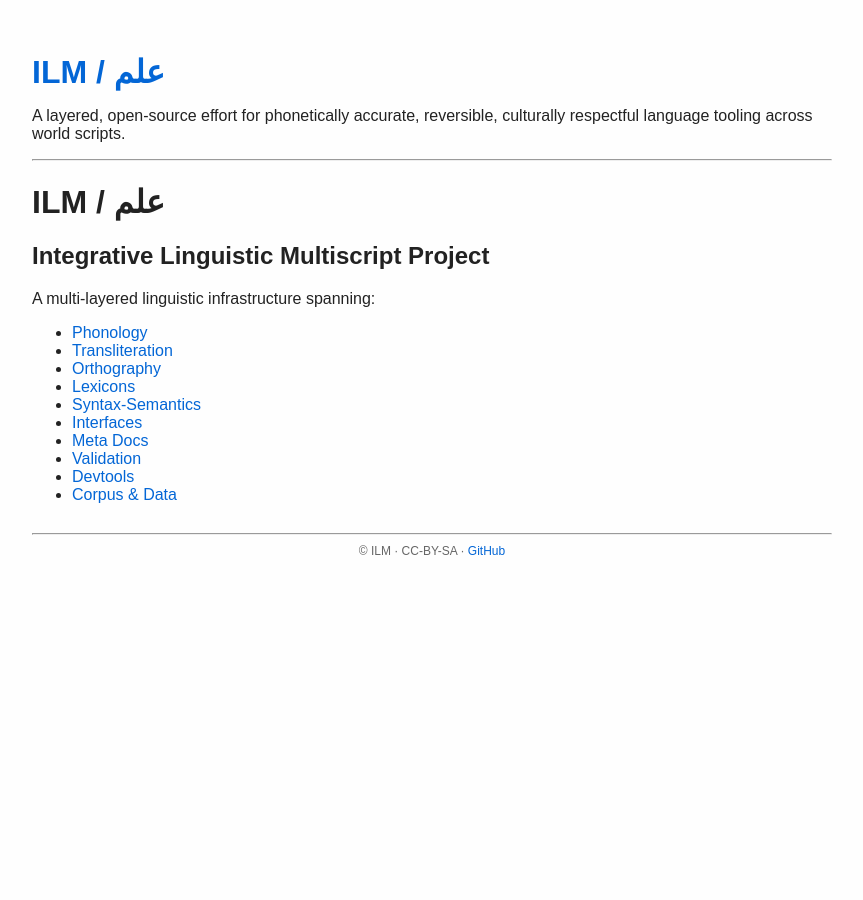
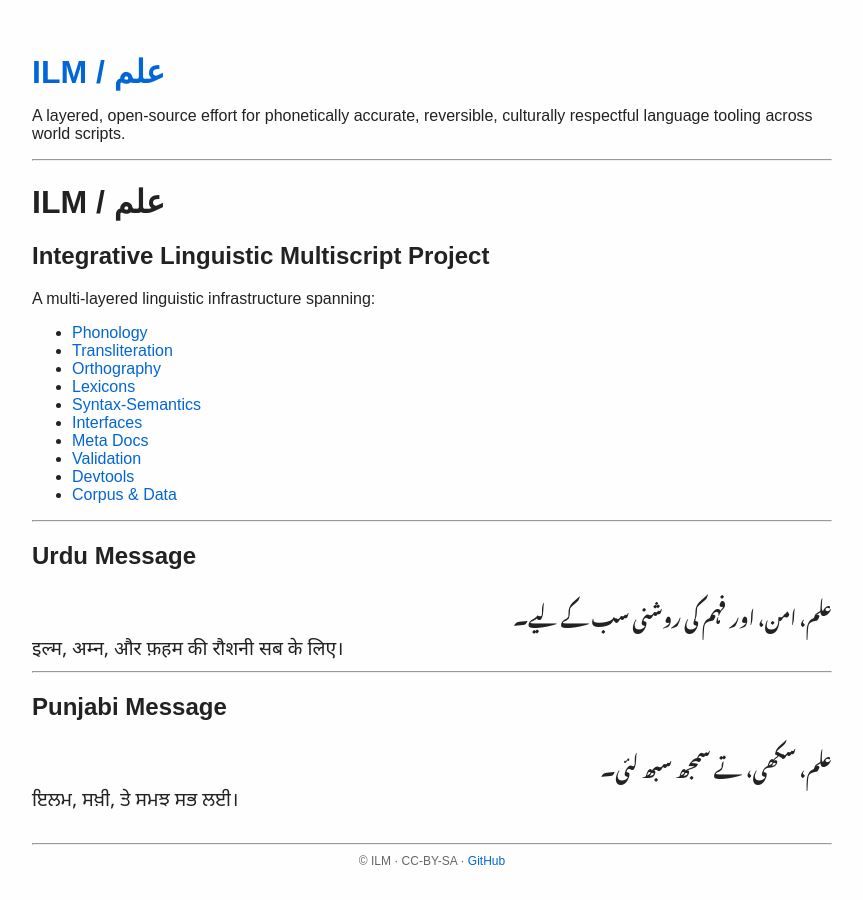
Before and after one commit to project-ilm/ilm-site, a Jekyll site: the page built from index.md, in a window 1280 px wide. Shown: the whole page, without its empty margins (208-1071 px from the left). Built offline with Jekyll 4.4.1, drawn with Linux system fonts in a browser that asks for light colours; some web fonts are replaced.

Commit message:
Fix font rendering; add Urdu and Punjabi msgs

```diff
--- a/_layouts/default.html
+++ b/_layouts/default.html
@@ -4,6 +4,7 @@
   <meta charset="UTF-8">
   <title>{{ page.title }} | ILM</title>
   <link rel="stylesheet" href="/assets/css/style.css">
+  <link href="https://fonts.googleapis.com/css2?family=Noto+Nastaliq+Urdu</head>family=Noto+Sans+Devanagari</head>family=Noto+Sans+Gurmukhi</head>display=swap" rel="stylesheet">
 </head>
 <body>
   <header>
--- a/assets/css/style.css
+++ b/assets/css/style.css
@@ -1,5 +1,38 @@
-body { font-family: sans-serif; max-width: 800px; margin: auto; padding: 2em; background: #fefefe; color: #222; }
+body {
+  font-family: sans-serif;
+  max-width: 800px;
+  margin: auto;
+  padding: 2em;
+  background: #fefefe;
+  color: #222;
+}
 a { color: #0366d6; text-decoration: none; }
 a:hover { text-decoration: underline; }
 header h1 { margin-bottom: 0.1em; }
 footer { margin-top: 2em; text-align: center; font-size: 0.9em; color: #666; }
+
+[lang="ur"] {
+  font-family: "Noto Nastaliq Urdu", "Noto Naskh Arabic", serif;
+  direction: rtl;
+  text-align: right;
+  font-size: 1.2em;
+}
+
+[lang="ur-deva"] {
+  font-family: "Noto Sans Devanagari", serif;
+  direction: ltr;
+  font-size: 1.2em;
+}
+
+[lang="pa"] {
+  font-family: "Noto Nastaliq Urdu", serif;
+  direction: rtl;
+  text-align: right;
+  font-size: 1.2em;
+}
+
+[lang="pa-guru"] {
+  font-family: "Noto Sans Gurmukhi", serif;
+  direction: ltr;
+  font-size: 1.2em;
+}
--- a/index.md
+++ b/index.md
@@ -19,3 +19,27 @@ A multi-layered linguistic infrastructure spanning:
 - [Validation](https://github.com/project-ilm/ilm-validation)
 - [Devtools](https://github.com/project-ilm/ilm-devtools)
 - [Corpus & Data](https://github.com/project-ilm/ilm-data)
+
+---
+
+## Urdu Message
+
+<div lang="ur">
+  علم، امن، اور فہم کی روشنی سب کے لیے۔
+</div>
+
+<div lang="ur-deva">
+  इल्म, अम्न, और फ़हम की रौशनी सब के लिए।
+</div>
+
+---
+
+## Punjabi Message
+
+<div lang="pa">
+  علم، سکھی، تے سمجھ سبھ لئی۔
+</div>
+
+<div lang="pa-guru">
+  ਇਲਮ, ਸਖ਼ੀ, ਤੇ ਸਮਝ ਸਭ ਲਈ।
+</div>
```
